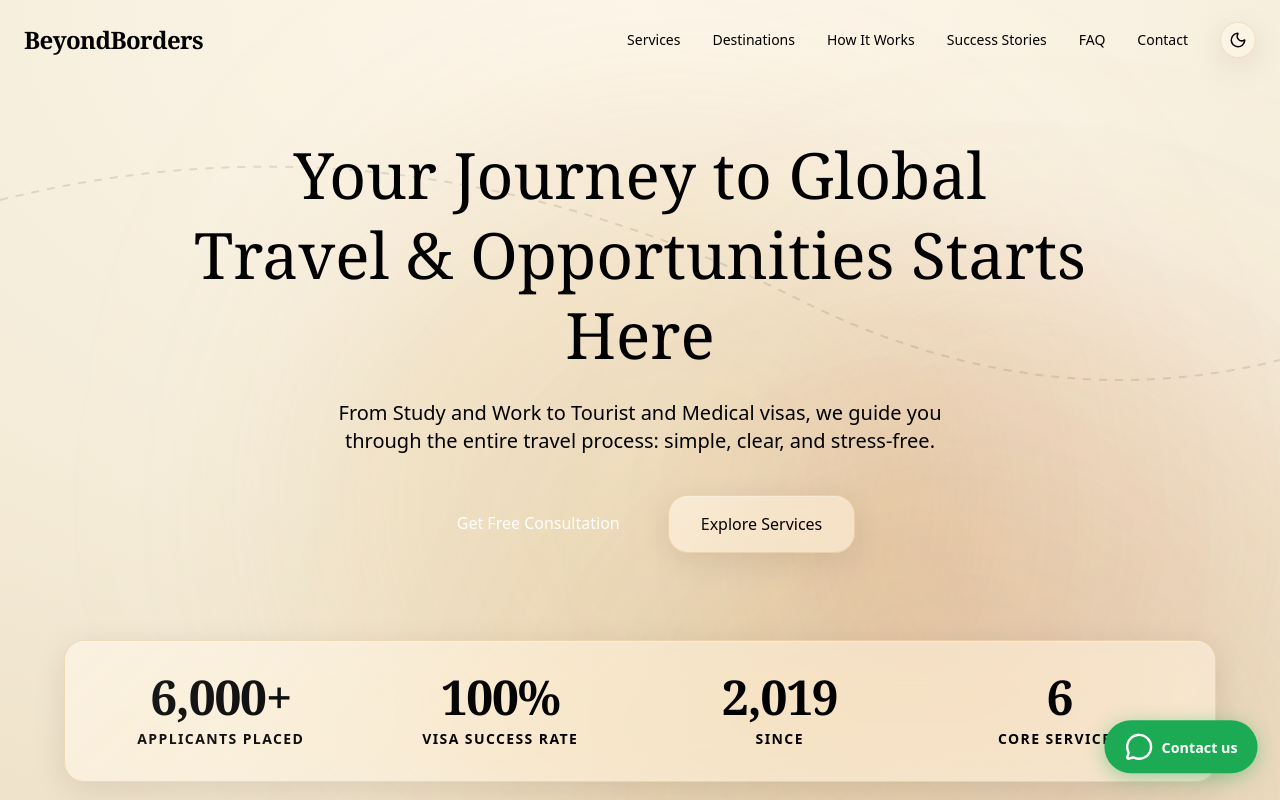
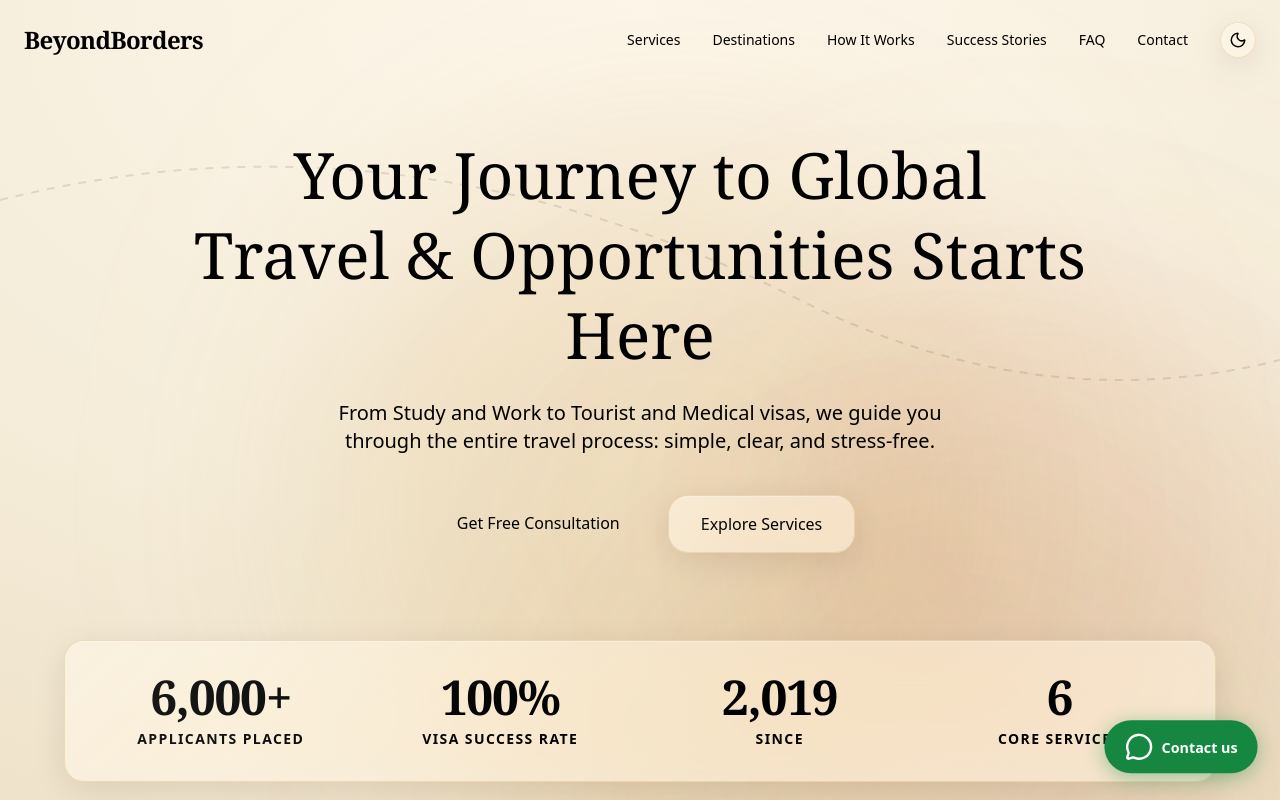
Before and after one commit to MR-checks/BeyondBorders, a Next.js app: page / in a window 1280 px wide. Shown: the top 800 px of the page. Built offline with nearby package versions, Linux system fonts and the light colour scheme.

Commit message:
fix: darker whatsapp green and high-contrast espresso buttons

```diff
--- a/components/ContactForm.tsx
+++ b/components/ContactForm.tsx
@@ -56,10 +56,10 @@ export default function ContactForm() {
 
       <div className="flex flex-col gap-3 pt-2">
         {status === "error" && <p className="text-red-500 text-sm">Failed to send message. Please try WhatsApp instead.</p>}
-        <button type="submit" disabled={status === "submitting"} className="bg-cta text-white hover:bg-cta-hover py-4 rounded-xl font-bold transition-all hover:-translate-y-1 hover:shadow-[0_8px_24px_rgb(var(--cta)/0.35)] dark:bg-cta dark:text-white">
+        <button type="submit" disabled={status === "submitting"} className="bg-ink text-surface hover:bg-[#1A0B03] dark:hover:bg-cta-hover py-4 rounded-xl font-bold transition-all hover:-translate-y-1 hover:shadow-[0_8px_24px_rgb(var(--ink)/0.35)] dark:bg-cta dark:text-white dark:hover:shadow-[0_8px_24px_rgb(var(--cta)/0.35)]">
           Send Message
         </button>
-        <button type="button" onClick={openWhatsApp} className="bg-[#1DAA54] hover:bg-[#188D45] text-white py-4 rounded-xl font-bold transition-colors">
+        <button type="button" onClick={openWhatsApp} className="bg-[#158740] hover:bg-[#0F612D] text-white py-4 rounded-xl font-bold transition-colors">
           Send via WhatsApp instead
         </button>
       </div>
--- a/components/Hero.tsx
+++ b/components/Hero.tsx
@@ -33,7 +33,7 @@ export default function Hero() {
           animate={{ opacity: 1, y: 0 }}
           transition={{ duration: 0.6, delay: 0.4 }}
         >
-          <Link href="#contact" className="bg-cta text-white hover:bg-cta-hover px-8 py-4 rounded-xl font-medium transition-all hover:-translate-y-1 hover:shadow-[0_8px_24px_rgb(var(--cta)/0.35)] dark:bg-cta dark:text-white">
+          <Link href="#contact" className="bg-ink text-surface hover:bg-[#1A0B03] dark:hover:bg-cta-hover px-8 py-4 rounded-xl font-medium transition-all hover:-translate-y-1 hover:shadow-[0_8px_24px_rgb(var(--ink)/0.35)] dark:bg-cta dark:text-white dark:hover:shadow-[0_8px_24px_rgb(var(--cta)/0.35)]">
             Get Free Consultation
           </Link>
           <Link href="#services" className="glass px-8 py-4 rounded-xl font-medium transition-all hover:-translate-y-1 hover:shadow-[0_12px_40px_rgb(var(--accent)/0.2)]">
--- a/components/WhatsAppButton.tsx
+++ b/components/WhatsAppButton.tsx
@@ -60,7 +60,7 @@ export default function WhatsAppButton() {
         target="_blank"
         rel="noopener noreferrer"
         aria-label="Chat with BeyondBorders on WhatsApp"
-        className="flex items-center justify-center gap-2 bg-[#1DAA54] text-white px-4 py-3 md:px-5 md:py-3 rounded-full shadow-[0_4px_20px_rgba(29,170,84,0.4)] hover:shadow-[0_8px_30px_rgba(29,170,84,0.6)] focus:ring-4 focus:ring-accent transition-shadow group"
+        className="flex items-center justify-center gap-2 bg-[#158740] text-white px-4 py-3 md:px-5 md:py-3 rounded-full shadow-[0_4px_20px_rgba(21,135,64,0.4)] hover:shadow-[0_8px_30px_rgba(21,135,64,0.6)] focus:ring-4 focus:ring-accent transition-shadow group"
         animate={continuousAnim}
         whileHover={shouldReduceMotion ? {} : { scale: 1.15, transition: { duration: 0.2 } }}
         whileTap={{ scale: 0.9 }}
```
